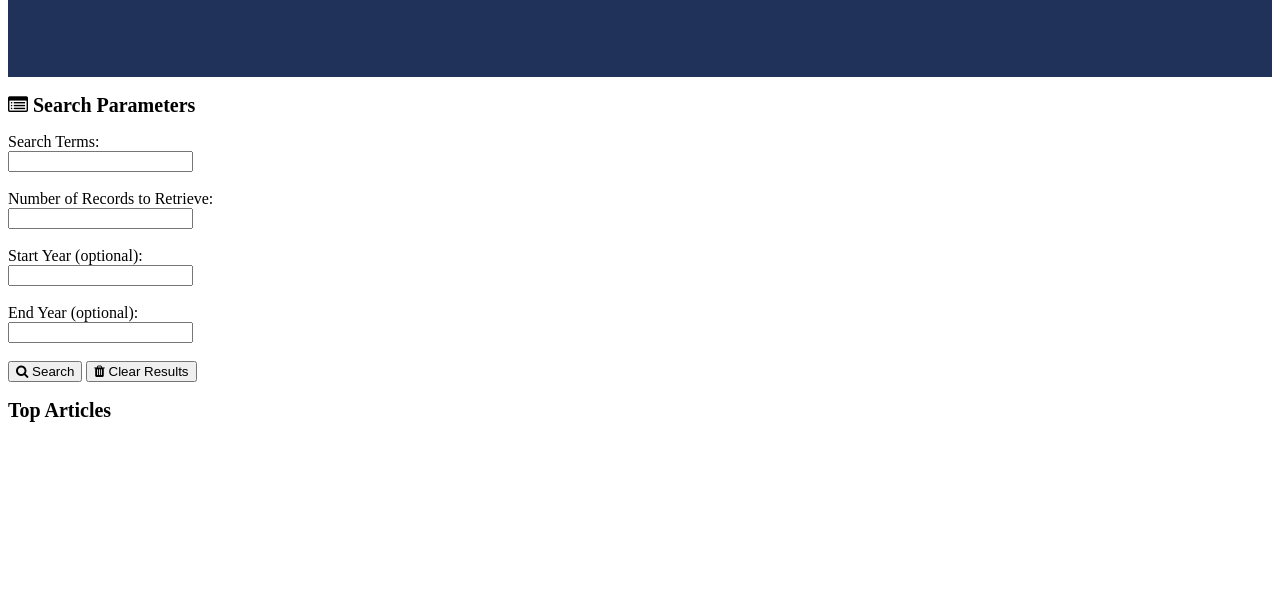
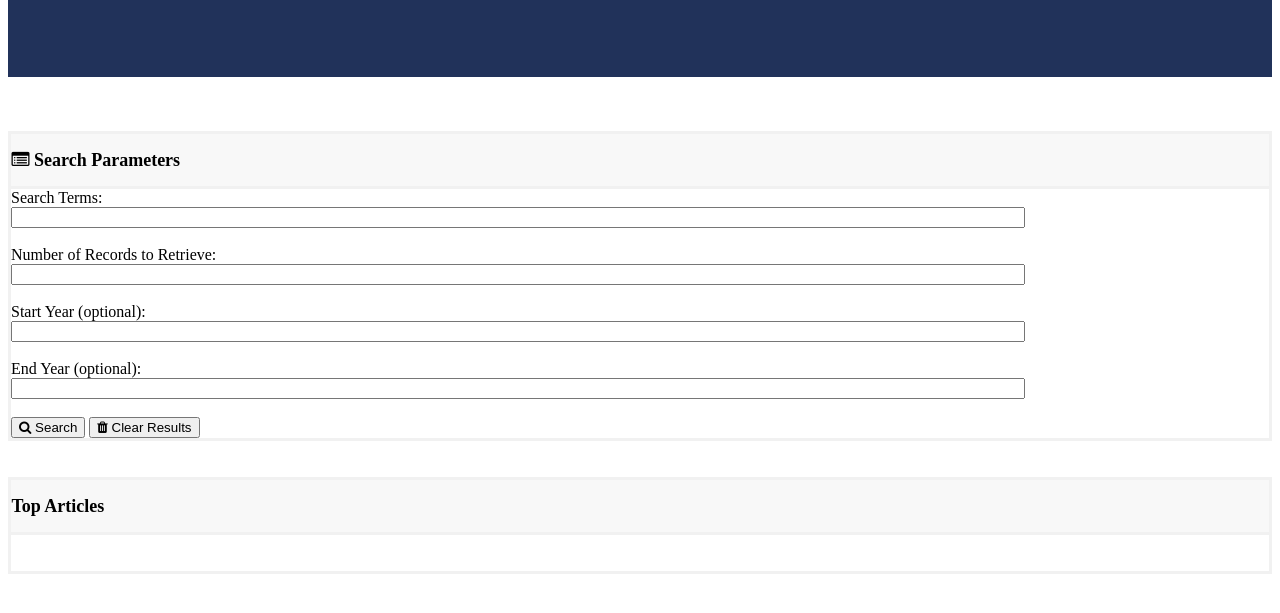
Before and after one commit to sarahemaples/NY-times-article-search, a plain HTML site: page index.html in a window 1280 px wide. Shown: the part 125-738 px from the top of the page. Drawn offline with Linux system fonts and the light colour scheme.

Commit message:
dliceamorecss

```diff
--- a/assets/css/style.css
+++ b/assets/css/style.css
@@ -2,6 +2,18 @@
     padding: 60px;
     text-align: center;
     background-color: #21325a;
+}
+
+.header2 {
+    padding: .5px;
+    background-color:#f8f8f8;
+    border-bottom-style: solid;
+    border-color: #f1f1f1;
+}
+
+.box {
+    border-color: #f1f1f1;
+    border-style: solid;
 }
 
 h1 {color: white;
@@ -9,5 +21,15 @@ h1 {color: white;
 }
 
 h2 {color: black;
-    font-size: 20px;
+    font-size: 18px;
 }
+
+.text {
+
+    width: 100%;
+}
+
+form {
+
+    width: 80%;
+}
--- a/index.html
+++ b/index.html
@@ -15,29 +15,45 @@
         <h1><i class="fa fa-newspaper-o" aria-hidden="true"> </i>New York Times Search</h1>
     </div>
 
+    <br><br><br>
+
+
     <div id = "searchpara">
-        <h2>
+        <div class = "box">
+        <div class = "header2"><h2>
             <i class="fa fa-list-alt" aria-hidden="true"></i> Search Parameters
         </h2>
+        </div>
         <form>
             Search Terms:<br>
-                <input type="text" name="searchterms">
+                <input type="text" class="text" name="searchterms">
                     <br><br>
              Number of Records to Retrieve:<br>
-                <input type="text" name="recordnumber">
+                <input type="text" class="text"name="recordnumber">
                 <br><br>
             Start Year (optional):<br>
-                <input type="text" name="startyear">
+                <input type="text" class="text" name="startyear">
                 <br><br>
              End Year (optional):<br>
-                <input type="text" name="endyear">
+                <input type="text"class="text"  name="endyear">
                 <br><br>
             <button class = "Search"><i class="fa fa-search" aria-hidden="true"></i> Search</button> <button class = "Clear"><i class="fa fa-trash" aria-hidden="true"></i> Clear Results</button>
         </form>
+      </div>
+    </div>
 
-    </div>
+    <br><br>
+
     <div id = "toparticle">
-        <h2>Top Articles</h2>
+        <div class = "box">
+        <div class = "header2">
+        <h2>Top Articles</h2></div>
+
+        <span id = "results">
+            <br><br>
+
+        </span>
+        </div>
     </div>
 </body>
 </html>
```
